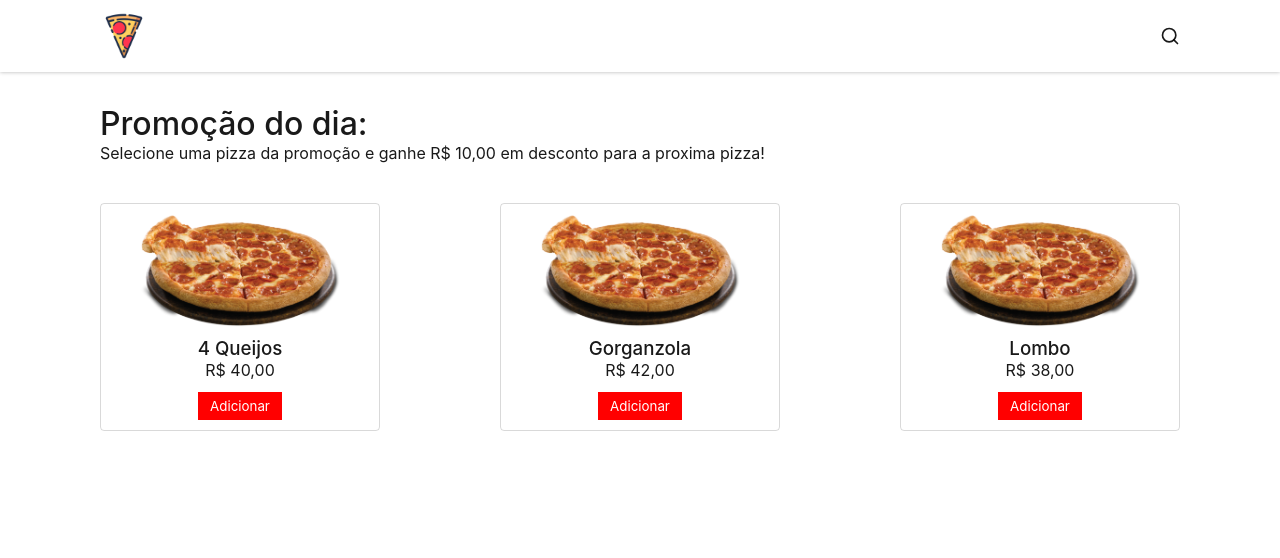
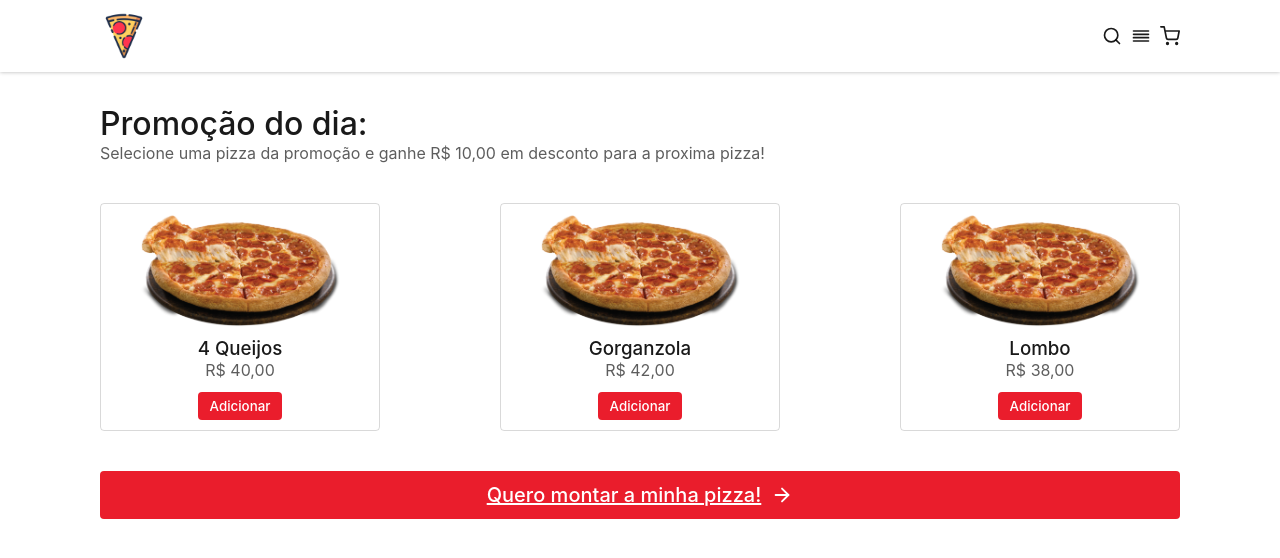
Before and after one commit to wdrik/stoom-case-react, a React (Create React App) app: page / in a window 1280 px wide. Shown: the top 558 px of the page. Built offline with nearby package versions, Linux system fonts and the light colour scheme; data requests are answered from the project's data file.

Commit message:
feat: add pages

```diff
--- a/src/components/Header/index.tsx
+++ b/src/components/Header/index.tsx
@@ -1,6 +1,6 @@
 import React from 'react';
 
-import { FiSearch } from 'react-icons/fi';
+import { FiSearch, FiAlignJustify, FiShoppingCart } from 'react-icons/fi';
 
 import logoPizza from '../../assets/images/logo-pizza.png';
 
@@ -12,7 +12,11 @@ const Header: React.FC = () => {
       <Wrapper>
         <img src={logoPizza} alt="logo pizza" />
 
-        <FiSearch size={20} />
+        <div>
+          <FiSearch size={20} />
+          <FiAlignJustify size={20} />
+          <FiShoppingCart size={20} />
+        </div>
       </Wrapper>
     </Container>
   );
--- a/src/components/Header/styles.ts
+++ b/src/components/Header/styles.ts
@@ -23,4 +23,12 @@ export const Wrapper = styled.div`
   img {
     width: 48px;
   }
+
+  > div {
+    width: 78px;
+
+    display: flex;
+    justify-content: space-between;
+    align-items: center;
+  }
 `;
--- a/src/pages/Home/index.tsx
+++ b/src/pages/Home/index.tsx
@@ -1,4 +1,6 @@
 import React, { useEffect, useState } from 'react';
+import { Link } from 'react-router-dom';
+import { FiArrowRight } from 'react-icons/fi';
 
 import api from '../../services/api';
 
@@ -30,10 +32,10 @@ const Home: React.FC = () => {
   return (
     <Container>
       <h1>Promoção do dia:</h1>
-      <p>
+      <span>
         Selecione uma pizza da promoção e ganhe R$ 10,00 em desconto para a
         proxima pizza!
-      </p>
+      </span>
 
       <RecomendationWrapper>
         {recommendations.map(recommendation => (
@@ -47,6 +49,11 @@ const Home: React.FC = () => {
           </div>
         ))}
       </RecomendationWrapper>
+
+      <Link to="/stepone">
+        Quero montar a minha pizza!
+        <FiArrowRight size={22} />
+      </Link>
     </Container>
   );
 };
--- a/src/pages/Home/styles.ts
+++ b/src/pages/Home/styles.ts
@@ -4,12 +4,39 @@ export const Container = styled.div`
   width: 100%;
   max-width: 1080px;
   margin: 0 auto;
+
+  span {
+    opacity: 0.7;
+  }
+
+  a {
+    background-color: var(--color-primary);
+    color: var(--color-white);
+    border: none;
+    padding: 12px;
+    border-radius: 4px;
+    font-weight: 500;
+    font-size: 20px;
+    transition: opacity ease-in-out 0.2s;
+
+    display: flex;
+    justify-content: center;
+    align-items: center;
+
+    svg {
+      margin-left: 10px;
+    }
+
+    &:hover {
+      opacity: 0.8;
+    }
+  }
 `;
 
 export const RecomendationWrapper = styled.div`
   width: 100%;
   max-width: 1080px;
-  margin: 40px auto 20px;
+  margin: 40px auto;
 
   display: flex;
   justify-content: space-between;
@@ -46,6 +73,13 @@ export const RecomendationWrapper = styled.div`
       color: var(--color-white);
       border: none;
       padding: 6px 12px;
+      border-radius: 4px;
+      font-weight: 500;
+      transition: opacity ease-in-out 0.2s;
+
+      &:hover {
+        opacity: 0.8;
+      }
     }
   }
 `;
--- /dev/null
+++ b/src/pages/StepOne/index.tsx
@@ -0,0 +1,13 @@
+import React from 'react';
+
+import { Container } from './styles';
+
+const StepOne: React.FC = () => {
+  return (
+    <Container>
+      <div>StepOne</div>
+    </Container>
+  );
+};
+
+export default StepOne;
--- /dev/null
+++ b/src/pages/StepOne/styles.ts
@@ -0,0 +1,7 @@
+import styled from 'styled-components';
+
+export const Container = styled.div`
+  width: 100%;
+  max-width: 1080px;
+  height: 100%;
+`;
--- /dev/null
+++ b/src/pages/StepThree/index.tsx
@@ -0,0 +1,13 @@
+import React from 'react';
+
+import { Container } from './styles';
+
+const StepThree: React.FC = () => {
+  return (
+    <Container>
+      <div>StepThree</div>
+    </Container>
+  );
+};
+
+export default StepThree;
--- /dev/null
+++ b/src/pages/StepThree/styles.ts
@@ -0,0 +1,7 @@
+import styled from 'styled-components';
+
+export const Container = styled.div`
+  width: 100%;
+  max-width: 1080px;
+  height: 100%;
+`;
--- /dev/null
+++ b/src/pages/StepTwo/index.tsx
@@ -0,0 +1,13 @@
+import React from 'react';
+
+import { Container } from './styles';
+
+const StepTwo: React.FC = () => {
+  return (
+    <Container>
+      <div>StepTwo</div>
+    </Container>
+  );
+};
+
+export default StepTwo;
--- /dev/null
+++ b/src/pages/StepTwo/styles.ts
@@ -0,0 +1,7 @@
+import styled from 'styled-components';
+
+export const Container = styled.div`
+  width: 100%;
+  max-width: 1080px;
+  height: 100%;
+`;
--- a/src/routes.tsx
+++ b/src/routes.tsx
@@ -3,15 +3,18 @@ import React from 'react';
 import { BrowserRouter, Switch, Route } from 'react-router-dom';
 
 import Home from './pages/Home';
+import StepOne from './pages/StepOne';
+import StepTwo from './pages/StepTwo';
+import StepThree from './pages/StepThree';
 
 const Routes: React.FC = () => {
   return (
     <BrowserRouter>
       <Switch>
         <Route exact path="/" component={Home} />
-        <Route path="/massa" component={() => <div>teste</div>} />
-        <Route path="/tamanho" component={() => <div>teste</div>} />
-        <Route path="/recheio" component={() => <div>teste</div>} />
+        <Route path="/step-one" component={StepOne} />
+        <Route path="/step-two" component={StepTwo} />
+        <Route path="/step-three" component={StepThree} />
       </Switch>
     </BrowserRouter>
   );
--- a/src/styles/global.ts
+++ b/src/styles/global.ts
@@ -36,6 +36,6 @@ export default createGlobalStyle`
     --color-gray: rgba(0,0,0,.6);
     --color-separator: rgba(0,0,0,0.15);
     --color-white: #fff;
-    --color-primary: #ff0000;
+    --color-primary: #ea1d2c;
   }
 `;
```
Also changed, not shown: 1 other file (tests, documents, lock files or other folders).
